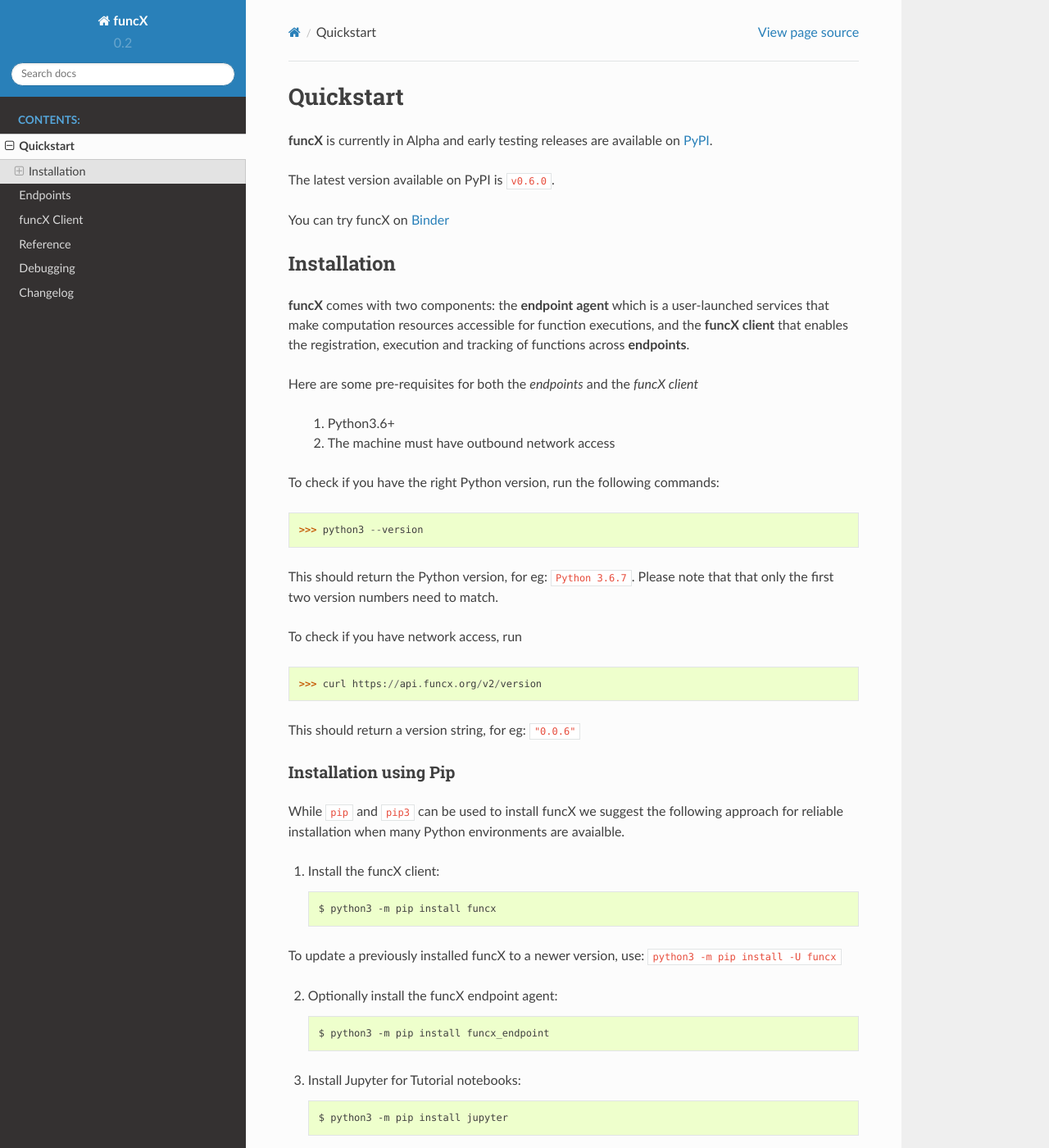
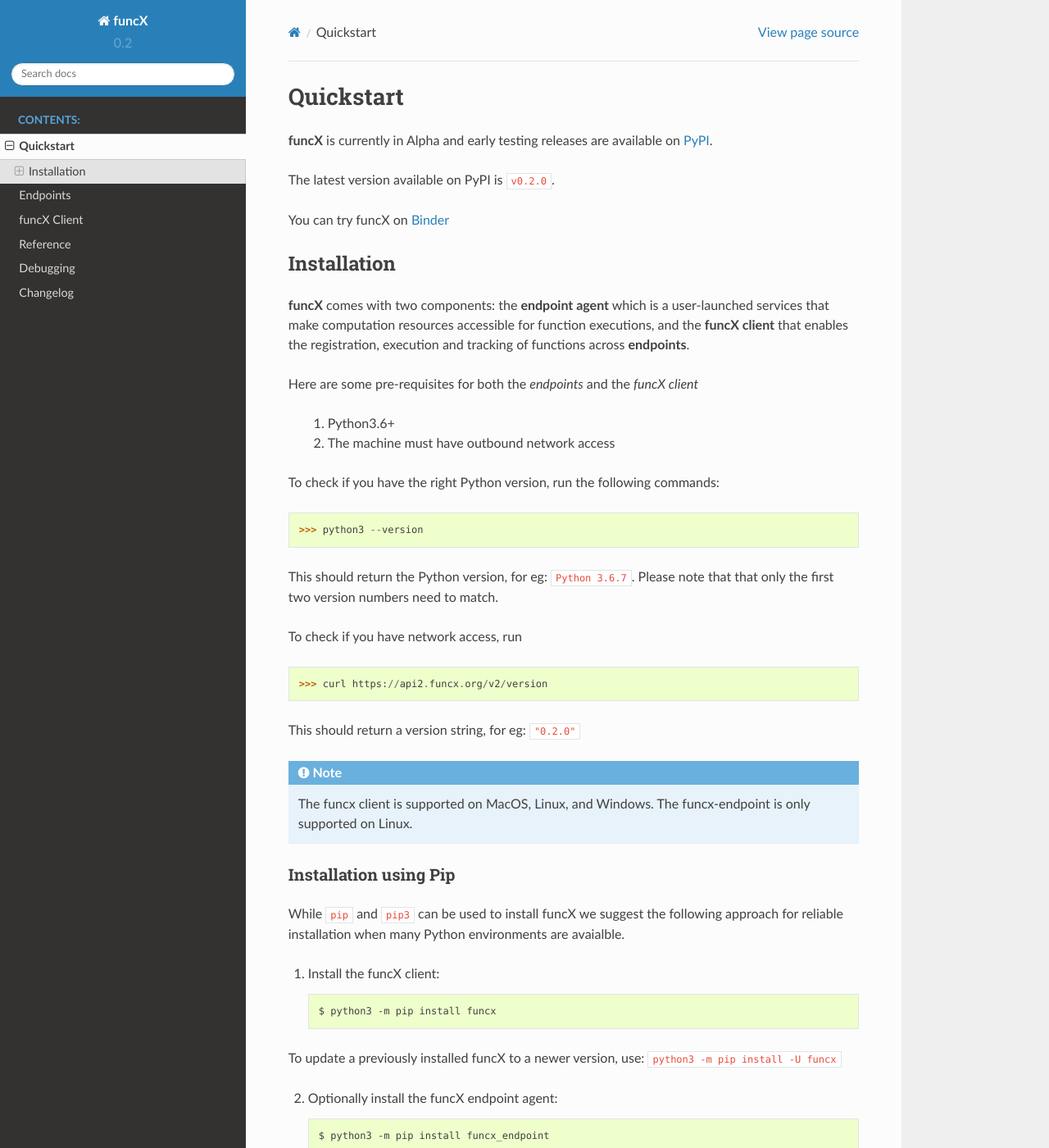
Before and after one commit to globus/globus-compute, a Sphinx documentation site: the page built from docs/quickstart.rst, in a window 1280 px wide and 1400 px high. Shown: the whole window at 82% size. Built offline with Sphinx 7.4.7 and the Read the Docs theme 2.0.0, drawn with Linux system fonts in a browser that asks for light colours; the version number is read from the project's files by our own code.

Commit message:
Updating version numbering and notes on supported platforms

```diff
--- a/README.rst
+++ b/README.rst
@@ -37,7 +37,7 @@ Documentation: https://funcx.readthedocs.io/en/latest/
 Quickstart
 ==========
 
-funcX is in beta state with version `0.2.0` currently available on PyPI.
+funcX is in a beta state with version `0.2.0` currently available on PyPI.
 
 To install funcX, please ensure you have python3.6+.::
 
@@ -51,6 +51,8 @@ To use our example notebooks you will need Jupyter.::
 
    $ pip install jupyter
 
+.. note:: The funcX client is supported on MacOS, Linux and Windows.
+          The funcx-endpoint is only supported on Linux.
 
 Documentation
 =============
--- a/docs/quickstart.rst
+++ b/docs/quickstart.rst
@@ -3,7 +3,7 @@ Quickstart
 
 **funcX** is currently in Alpha and early testing releases are available on `PyPI <https://pypi.org/project/funcx/>`_.
 
-The latest version available on PyPI is ``v0.6.0``.
+The latest version available on PyPI is ``v0.2.0``.
 
 You can try funcX on `Binder <https://mybinder.org/v2/gh/funcx-faas/funcx/master?filepath=examples%2FTutorial.ipynb>`_
 
@@ -30,9 +30,12 @@ version numbers need to match.
 
 To check if you have network access, run ::
 
-  >>> curl https://api.funcx.org/v2/version
+  >>> curl https://api2.funcx.org/v2/version
 
-This should return a version string, for eg: ``"0.0.6"``
+This should return a version string, for eg: ``"0.2.0"``
+
+.. note:: The funcx client is supported on MacOS, Linux, and Windows. The funcx-endpoint
+   is only supported on Linux.
 
 Installation using Pip
 ^^^^^^^^^^^^^^^^^^^^^^
```
